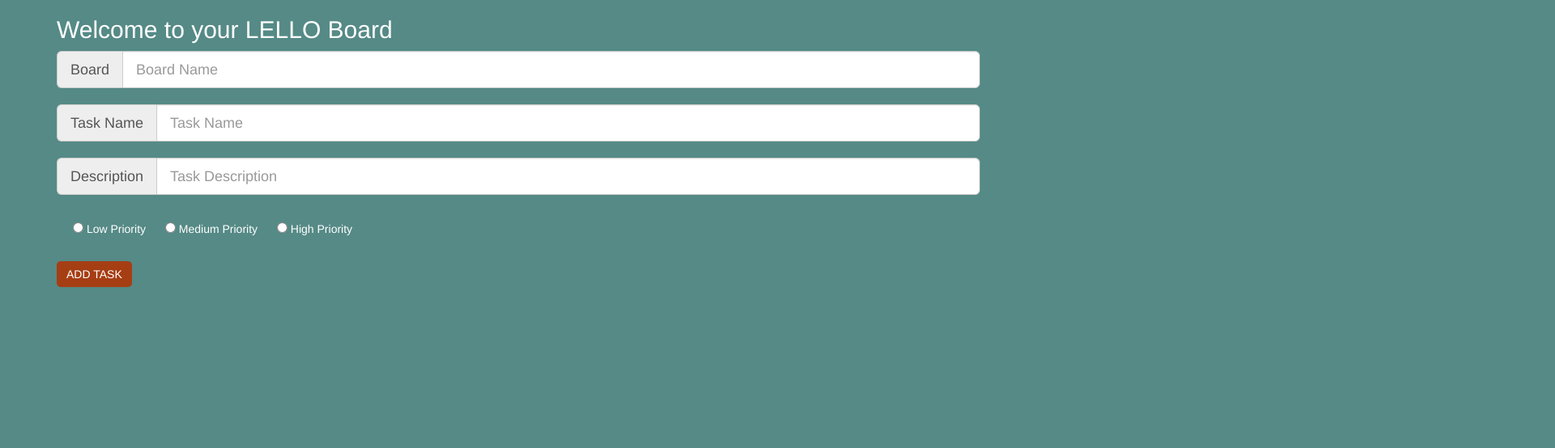
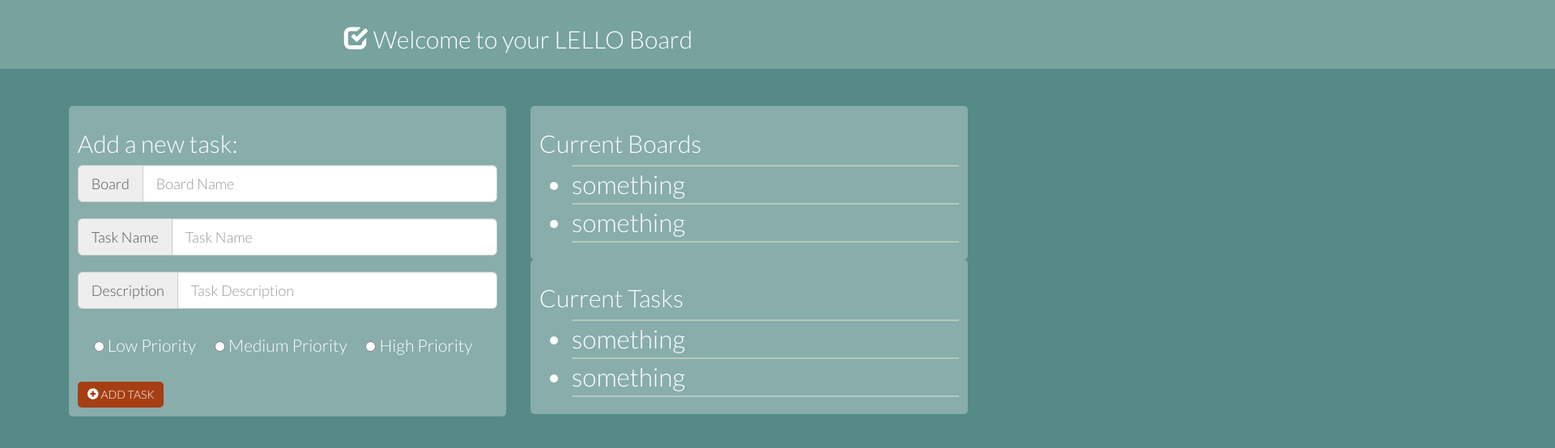
Before and after one commit to lburl01/kanban, a plain HTML site: page public/index.html in a window 1280 px wide. Shown: the top 554 px of the page at 81% size, 1920 px wide, since content can reach past the window. Drawn offline with nearby package versions, Linux system fonts and the light colour scheme; no server answers.

Commit message:
Can return number of tasks as bullets, but not task data is returned. Also some css updates

```diff
--- a/public/app.js
+++ b/public/app.js
@@ -1,4 +1,5 @@
 var $tasks = $('#tasks')
+var $boards = $('#boards')
 
 var $taskBoard = $('#board-name')
 var $taskName = $('#task-name')
@@ -13,17 +14,28 @@ $.ajax({
 }).done(function(tasks) { // when this request is done, execute this function:
   var all_boards = tasks.map(function(task) { return task.board })
   var unique_boards = $.unique(all_boards)
-  var taskNames = tasks.map(function(task) { return task.name; })
-  $tasks.text("Your Current Boards: " + unique_boards.join(', ') + ".")
+  // var taskNames = tasks.map(function(task) { return task.name })
+  $boards.text(unique_boards.join(', '))
 }).fail(function() {
   console.log('help me')
 })
+
+// $.ajax({
+//   method: 'GET',
+//   url: '/api/tasks',
+//   dataType: 'json'
+// }).done(function(tasks) {
+//   var all_tasks = tasks.map(function(task) { return task.name })
+//   $tasks.text(all_tasks.join(', '))
+// }).fail(function() {
+//   console.log('help me')
+// })
 
 $("#add-task").on('click', function createTask() {
   var description = $taskDescription.val();
   var board = $taskBoard.val();
   var name = $taskName.val();
-  var label = $('[name=label]:checked').val(); // don't need to save this as a cached value because we want it to be changeable
+  var label = $('[name=label]:checked').val();
 
   $('#task-description').val('');
   $('#board-name').val('');
@@ -39,5 +51,22 @@ $("#add-task").on('click', function createTask() {
       label: label
     }
   })
+})
 
+$.ajax({
+  method: 'GET',
+  url: '/api/tasks',
+  dataType: 'json'
+}).done(function(tasks) {
+  var name = $taskName.val();
+  var mapped_tasks = tasks.map(function(task) {
+    var task_item = $( "<li>" ).text( $( name ).text( ) ).get( 0 );
+    return task_item
+  })
+  $tasks.append( mapped_tasks );
 })
+
+    // for each task in tasks
+    // take each content of task.name
+    // append a li
+    // to the ul with id "tasks"
--- a/public/index.html
+++ b/public/index.html
@@ -4,17 +4,18 @@
     <meta charset="utf-8">
     <title>Lello Board</title>
     <link rel="stylesheet" href="https://maxcdn.bootstrapcdn.com/bootstrap/3.3.7/css/bootstrap.min.css" />
+    <link href="https://fonts.googleapis.com/css?family=Lato:300" rel="stylesheet">
     <link rel="stylesheet" href="main.css" media="screen" title="no title">
   </head>
   <body>
     <div class="container">
-
-    <h2>Welcome to your LELLO Board</h2>
-
-    <ul id="tasks">
-
-    </ul>
-
+      <div class="header">
+        <h2><span class="glyphicon glyphicon-check" aria-hidden="true"></span> Welcome to your LELLO Board</h2>
+      </div>
+    <div class="buffer"></div>
+    <div class="col-md-6">
+      <div class="opaque">
+        <h2>Add a new task: </h2>
         <div class="input-group input-group-lg">
           <span class="input-group-addon" id="sizing-addon1">Board</span>
           <input type="text" class="form-control" placeholder="Board Name" aria-describedby="sizing-addon1" id='board-name'>
@@ -42,8 +43,29 @@
           </label>
         </div>
         <br />
-    <button type="button" class="btn btn-default" id="add-task">ADD TASK</button>
+        <button type="button" class="btn btn-default" id="add-task"><span class="glyphicon glyphicon-plus-sign" aria-hidden="true"></span> ADD TASK</button>
+      </div>
+    </div>
 
+    <div class="col-md-6">
+      <div class="opaque">
+        <h2>Current Boards</h2>
+        <ul id="boards">
+          <li id="one">something</li>
+          <li id="two">something</li>
+        </ul>
+      </div>
+    </div>
+
+    <div class="col-md-6">
+      <div class="opaque">
+        <h2>Current Tasks</h2>
+        <ul id="tasks">
+          <li id="one">something</li>
+          <li id="two">something</li>
+        </ul>
+      </div>
+    </div>
   </div>
 
     <script scr="https://maxcdn.bootstrapcdn.com/bootstrap/3.3.7/js/bootstrap.min.js"></script>
--- a/public/main.css
+++ b/public/main.css
@@ -1,6 +1,35 @@
 html, body {
   background-color: #558a86;
   color: #fff;
+  font-family: 'Lato', sans-serif;
+}
+
+  h3, .header {
+  position: relative; /* child absolute */
+  margin: 0 -9999rem;
+  /* add back section padding value */
+  padding: 1rem 9999rem;
+  background: rgba(255, 255, 255, .2);
+  color: white;
+  text-align: center;
+}
+
+p, h1, h2, h3, h4, h5, h6 {
+  font-family: 'Lato', sans-serif;
+  color: #fff;
+}
+
+p, ul, li, label, input {
+  font-size: 1.5em;
+  font-family: 'Lato', sans-serif;
+}
+
+li {
+  border-bottom: 2px solid #b7c7bd;
+}
+
+li:first-child {
+  border-top: 2px solid #b7c7bd;
 }
 
 .btn {
@@ -18,3 +47,13 @@ html, body {
 input {
   border-radius: 15px;
 }
+
+.opaque {
+  border-radius: 5px;
+  background-color: rgba(255, 255, 255, 0.3);
+  padding: 2%;
+}
+
+.buffer {
+  padding: 2% 0;
+}
```
Lines whose indentation alone changed are shown as unchanged.
